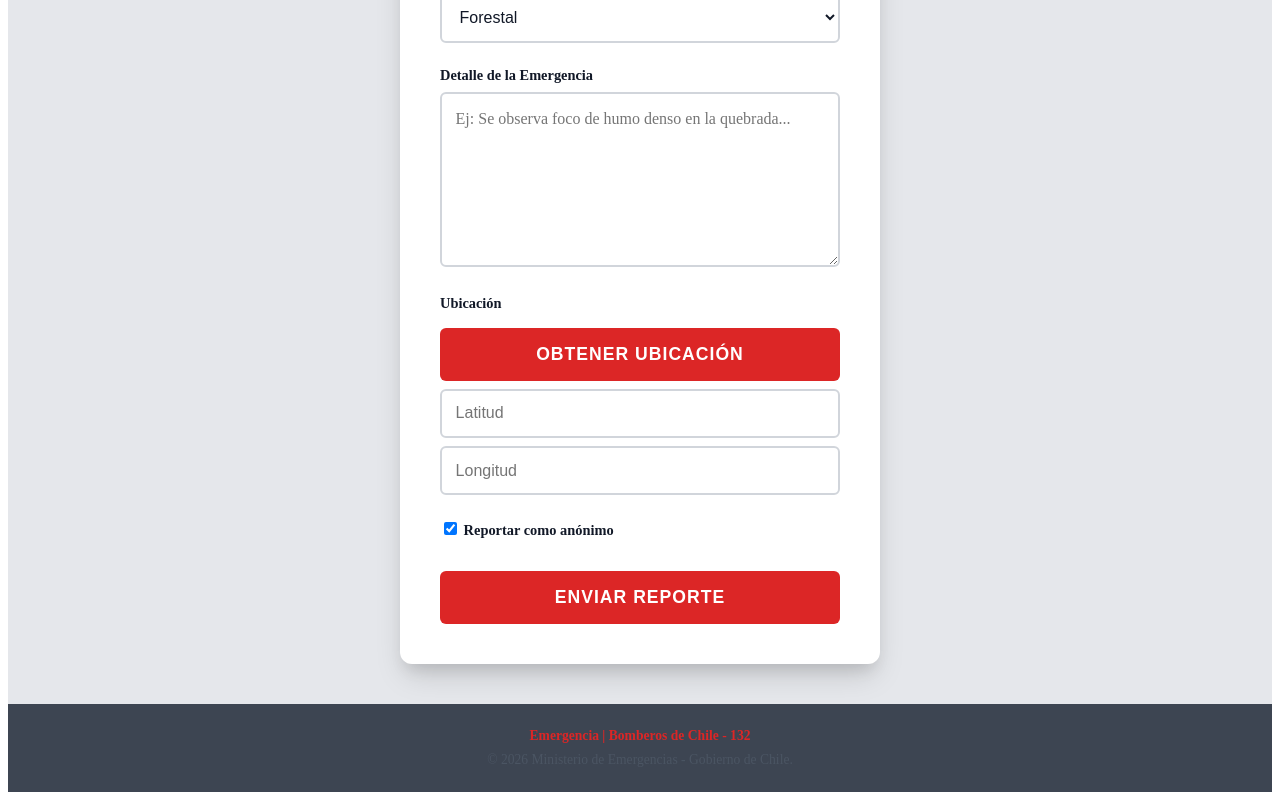
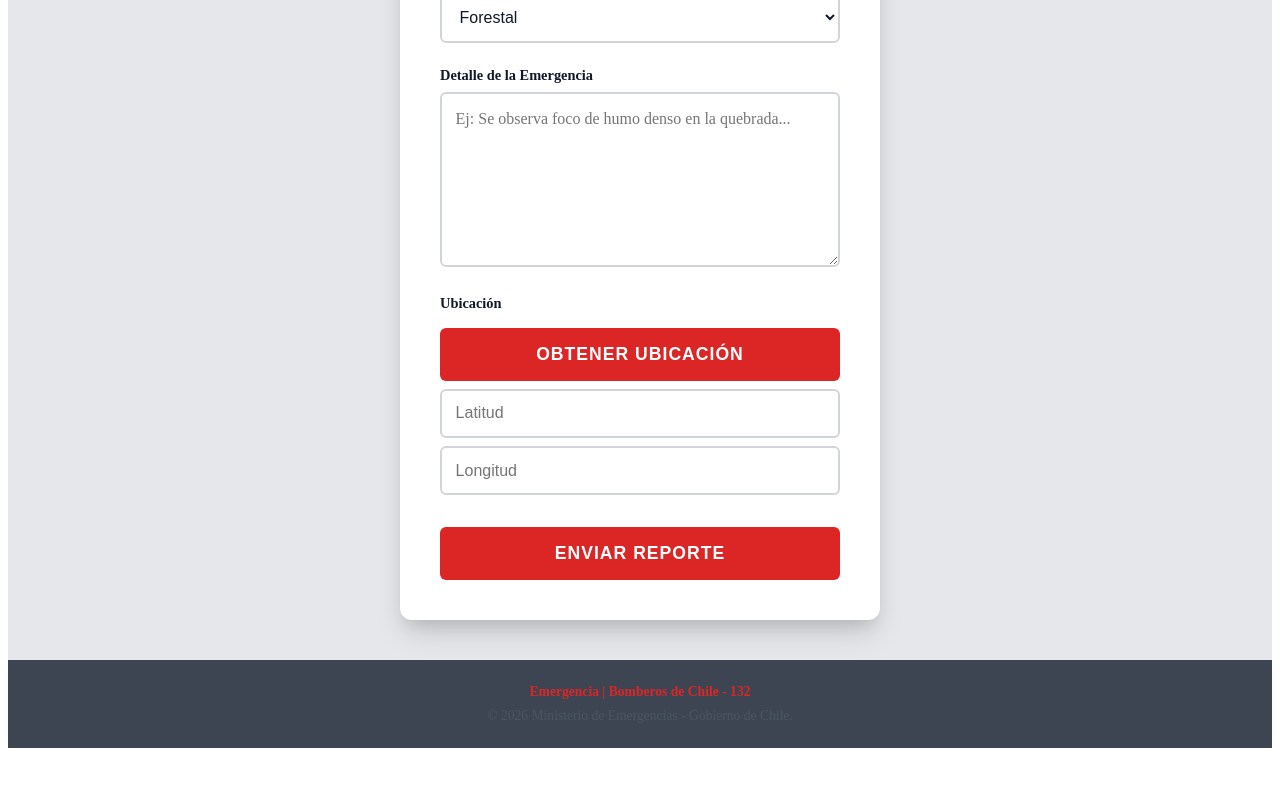
Before and after one commit to SoobovicDuocUC/ProyectoFullStackIIIFrontend, a React (Vite) app: page / in a window 1280 px wide. Shown: the part 492-1292 px from the top of the page. After the commit the page ends 1248 px from the top, so only its background shows below. Built offline with nearby package versions, Linux system fonts and the light colour scheme.

Commit message:
Se cambio el reportFireForm para que funcione sin el run y totalmente anonimo

```diff
--- a/src/components/03.- Organisms/ReportFireForm.jsx
+++ b/src/components/03.- Organisms/ReportFireForm.jsx
@@ -7,8 +7,6 @@ export const ReportFireForm = () => {
 
   const [descripcion, setDescripcion] = useState("");
   const [tipoIncendio, setTipoIncendio] = useState("FORESTAL");
-  const [anonimo, setAnonimo] = useState(true);
-  const [runCiudadano, setRunCiudadano] = useState("");
   const [latitud, setLatitud] = useState("");
   const [longitud, setLongitud] = useState("");
   const [loading, setLoading] = useState(false);
@@ -32,14 +30,6 @@ export const ReportFireForm = () => {
     );
   };
 
-  const handleAnonimoChange = (e) => {
-    const value = e.target.checked;
-    setAnonimo(value);
-    if (value) {
-      setRunCiudadano("");
-    }
-  };
-
   const handleSubmit = async (e) => {
     e.preventDefault();
     setLoading(true);
@@ -51,20 +41,13 @@ export const ReportFireForm = () => {
       return;
     }
 
-  if (!anonimo && !runCiudadano.trim()) {
-    setError("Debes ingresar tu RUN si el reporte no es anónimo.");
-    setLoading(false);
-    return;
-  }
-
     try {
+      // El payload ahora calza perfectamente con tu nuevo ReporteRequestDTO
       const payload = {
         latitud: Number(latitud),
         longitud: Number(longitud),
         descripcion,
         tipoIncendio,
-  anonimo,
-  runCiudadano: anonimo ? null : runCiudadano
       };
 
       const response = await fetch(
@@ -72,9 +55,9 @@ export const ReportFireForm = () => {
         {
           method: "POST",
           headers: {
-          "Content-Type": "application/json"
+            "Content-Type": "application/json",
           },
-        body: JSON.stringify(payload)
+          body: JSON.stringify(payload),
         }
       );
 
@@ -83,6 +66,8 @@ export const ReportFireForm = () => {
         throw new Error(msg || "Error al enviar el reporte");
       }
 
+      // IMPORTANTE: Si el backend devuelve el ID del reporte generado,
+      // podrías capturarlo aquí para mandarlo a la página de éxito y que hagan seguimiento.
       navigate("/success");
     } catch (err) {
       setError(err.message || "Error al enviar el reporte");
@@ -153,39 +138,13 @@ export const ReportFireForm = () => {
         />
       </div>
 
-      <div className="form-group">
-        <label className="form-label">
-          <input
-            type="checkbox"
-            checked={anonimo}
-            onChange={handleAnonimoChange}
-          />
-          {" "}Reportar como anónimo
-        </label>
-      </div>
+      {error && <p style={{ color: "red", marginTop: "1rem" }}>{error}</p>}
 
-      {!anonimo && (
-        <div className="form-group">
-          <label className="form-label" htmlFor="runCiudadano">
-            RUN del ciudadano
-          </label>
-          <input
-            id="runCiudadano"
-            className="form-input"
-            type="text"
-            placeholder="12.345.678-9"
-            value={runCiudadano}
-            onChange={(e) => setRunCiudadano(e.target.value)}
-            required={!anonimo}
-          />
-        </div>
-      )}
-
-      {error && <p style={{ color: "red" }}>{error}</p>}
-
+      <div style={{ marginTop: "1.5rem" }}>
         <Button type="submit" disabled={loading}>
           {loading ? "Enviando..." : "Enviar Reporte"}
         </Button>
+      </div>
     </form>
   );
 };
```
Lines whose indentation alone changed are shown as unchanged.
